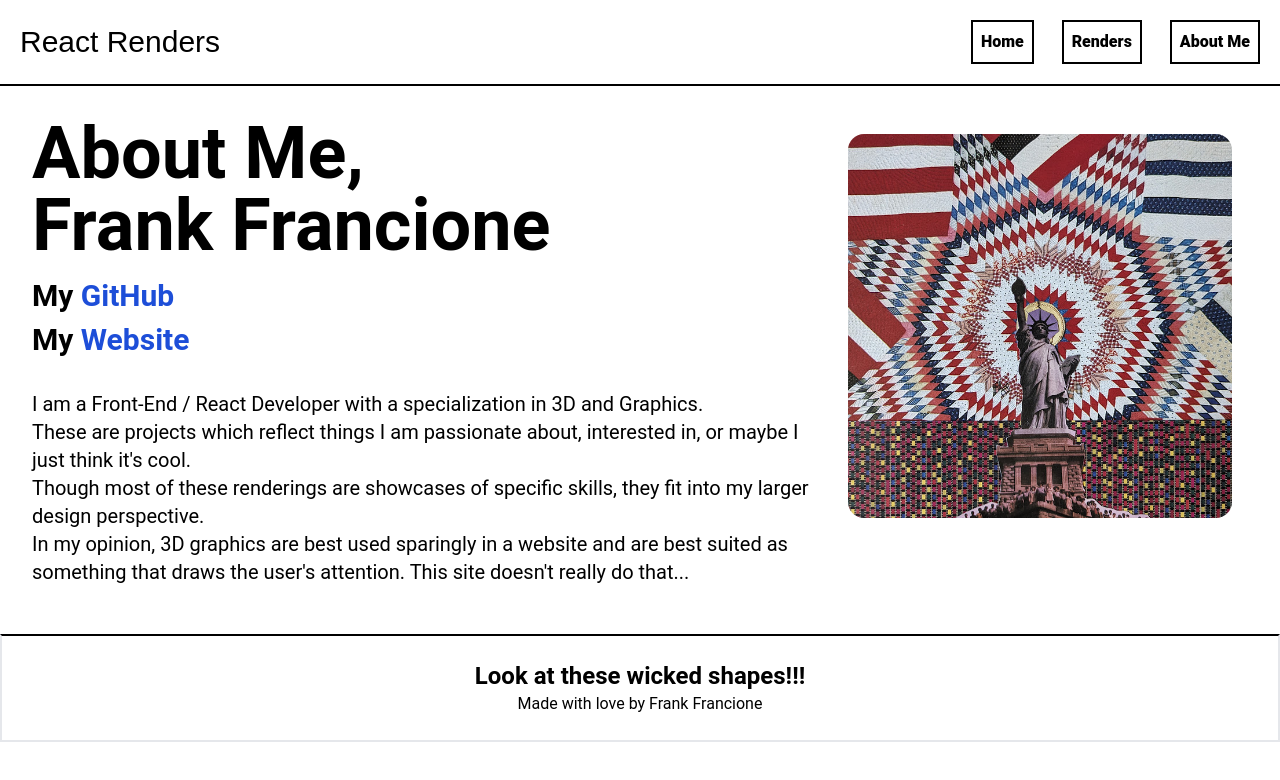
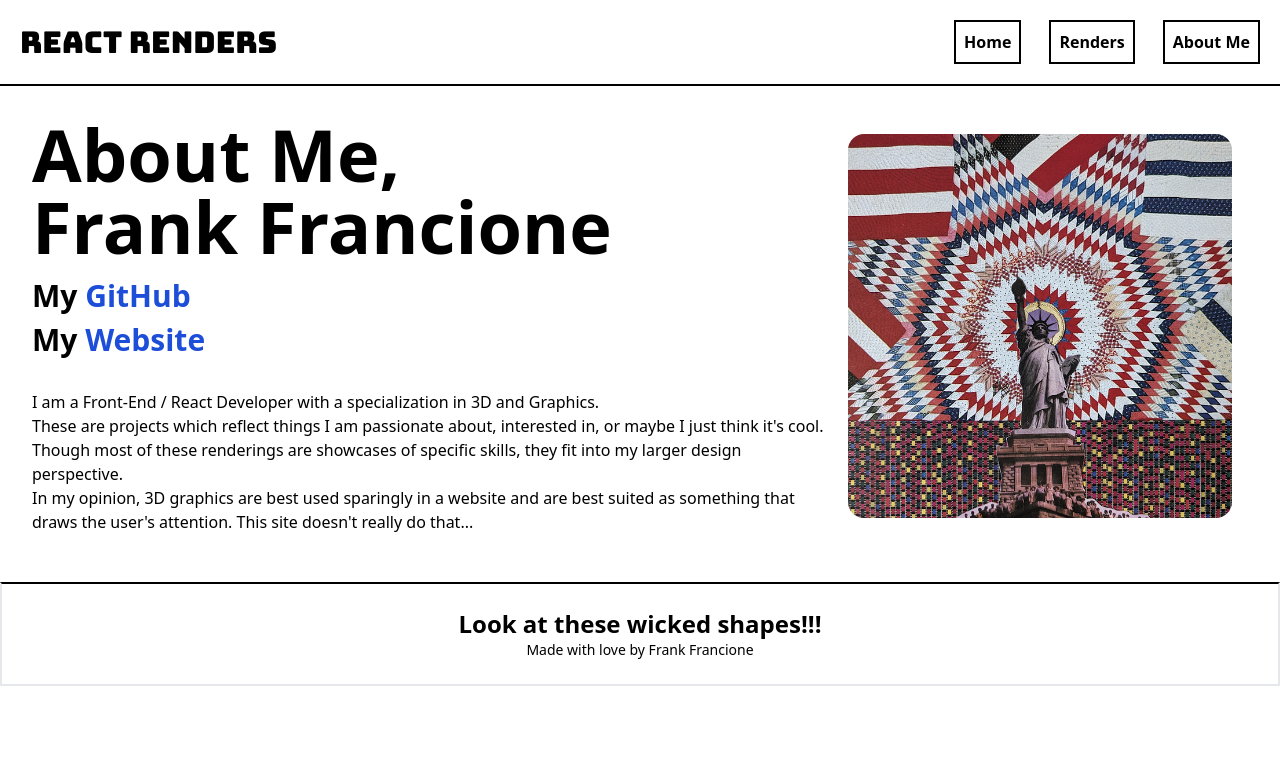
Before and after one commit to Bonyony/my-react-renders, a React (Vite) app: page /aboutme in a window 1280 px wide. Shown: the top 780 px of the page. Built offline with nearby package versions, Linux system fonts and the light colour scheme; the HTML template or start-up script is replaced by a standard one.

Commit message:
more updates

```diff
--- a/index.html
+++ b/index.html
@@ -4,7 +4,14 @@
     <meta charset="UTF-8" />
     <link rel="icon" type="image/svg+xml" href="./public/img/objects.png" />
     <meta name="viewport" content="width=device-width, initial-scale=1.0" />
-    <title>Frankie's React Renders</title>
+    <title>React Renders</title>
+
+    <link rel="preconnect" href="https://fonts.googleapis.com" />
+    <link rel="preconnect" href="https://fonts.gstatic.com" crossorigin />
+    <link
+      href="https://fonts.googleapis.com/css2?family=Bungee&family=Monoton&display=swap"
+      rel="stylesheet"
+    />
   </head>
   <body>
     <div id="root"></div>
--- a/src/components/footer/Footer.jsx
+++ b/src/components/footer/Footer.jsx
@@ -6,7 +6,7 @@ const Footer = () => {
       <h3 className="text-lg sm:text-2xl font-bold flex justify-center">
         Look at these wicked shapes!!!
       </h3>
-      <div className="flex justify-center">
+      <div className="flex justify-center text-sm">
         <p>
           Made with love by{" "}
           <a
--- a/src/components/navbar/Navbar.jsx
+++ b/src/components/navbar/Navbar.jsx
@@ -1,28 +1,32 @@
 import React from "react";
 import { Link } from "react-router-dom";
+import { motion } from "framer-motion";
 
 const Menu = () => {
   return (
     <>
-      <ul className="flex items-center gap-7">
-        <Link to="/" className="group p-2 bg-inherit border-2 border-black">
-          <li className="hover:text-gray-900 relative w-fit block after:block after:content-[''] after:absolute after:h-[3px] after:bg-black after:w-full after:scale-x-0 after:group-hover:scale-x-100 after:transition after:duration-300 after:origin-left">
+      <ul className="flex items-center gap-7 mt-2 sm:mt-auto">
+        <Link
+          to="/"
+          className="group p-2 bg-inherit border-2 border-black hover:bg-blue-500 transition-all duration-500"
+        >
+          <li className="group-hover:text-white relative w-fit block after:block after:content-[''] after:absolute after:h-[3px] after:bg-white after:w-full after:scale-x-0 after:group-hover:scale-x-100 after:transition after:duration-300 after:origin-left">
             Home
           </li>
         </Link>
         <Link
           to="/renders"
-          className="group p-2 bg-inherit border-2 border-black"
+          className="group p-2 bg-inherit border-2 border-black hover:bg-red-500 transition-all duration-500"
         >
-          <li className="hover:text-gray-900 relative w-fit block after:block after:content-[''] after:absolute after:h-[3px] after:bg-black after:w-full after:scale-x-0 after:group-hover:scale-x-100 after:transition after:duration-300 after:origin-left">
+          <li className="group-hover:text-white relative w-fit block after:block after:content-[''] after:absolute after:h-[3px] after:bg-white after:w-full after:scale-x-0 after:group-hover:scale-x-100 after:transition after:duration-300 after:origin-left">
             Renders
           </li>
         </Link>
         <Link
           to="/aboutme"
-          className="group p-2 bg-inherit border-2 border-black"
+          className="group p-2 bg-inherit border-2 border-black hover:bg-green-500 transition-all duration-500"
         >
-          <li className="hover:text-gray-900 relative w-fit block after:block after:content-[''] after:absolute after:h-[3px] after:bg-black after:w-full after:scale-x-0 after:group-hover:scale-x-100 after:transition after:duration-300 after:origin-left">
+          <li className="group-hover:text-white relative w-fit block after:block after:content-[''] after:absolute after:h-[3px] after:bg-white after:w-full after:scale-x-0 after:group-hover:scale-x-100 after:transition after:duration-300 after:origin-left">
             About Me
           </li>
         </Link>
@@ -34,9 +38,9 @@ const Menu = () => {
 const Navbar = () => {
   return (
     <div className="render__navbar text-black font-extrabold w-full border-b-2 border-black">
-      <div className="render__links-container flex sm:flex-row flex-col justify-between items-center p-5 mx-auto">
+      <div className="render__links-container flex sm:flex-row flex-col  justify-between items-center p-5 mx-auto">
         <div className="render__logo text-3xl ml2 ">
-          <h1 className="monoton">React Renders</h1>
+          <h1 className="bungee uppercase">React Renders</h1>
         </div>
         <Menu />
       </div>
--- a/src/index.css
+++ b/src/index.css
@@ -5,8 +5,10 @@
 @import url("https://fonts.googleapis.com/css2?family=Roboto:ital,wght@0,100;0,300;0,400;0,500;0,700;0,900;1,100;1,300;1,400;1,500;1,700;1,900&display=swap");
 @import url("https://fonts.googleapis.com/css2?family=Monoton&display=swap");
 
-* {
-  font-family: "Roboto", sans-serif;
+.bungee {
+  font-family: "Bungee", sans-serif;
+  font-weight: 400;
+  font-style: normal;
 }
 
 .monoton {
--- a/src/pages/AboutMe.jsx
+++ b/src/pages/AboutMe.jsx
@@ -31,7 +31,7 @@ const AboutMe = () => {
               Website
             </a>
           </p>
-          <p className="flex my-4 text-md md:text-xl ">
+          <p className="flex my-4 text-sm md:text-base ">
             I am a Front-End / React Developer with a specialization in 3D and
             Graphics. <br />
             These are projects which reflect things I am passionate about,
--- a/src/pages/Home.jsx
+++ b/src/pages/Home.jsx
@@ -5,7 +5,7 @@ const Home = () => {
   return (
     <>
       <div className="p-6">
-        <h1 className="text-shadow-pop-tr flex justify-center text-gray-700 font-bold text-xl sm:text-4xl lg:text-6xl">
+        <h1 className="bungee text-shadow-pop-tr flex justify-center text-black text-xl sm:text-4xl lg:text-6xl">
           Welcome to my 3D demo page!
         </h1>
         <div className="flex justify-center ">
```
